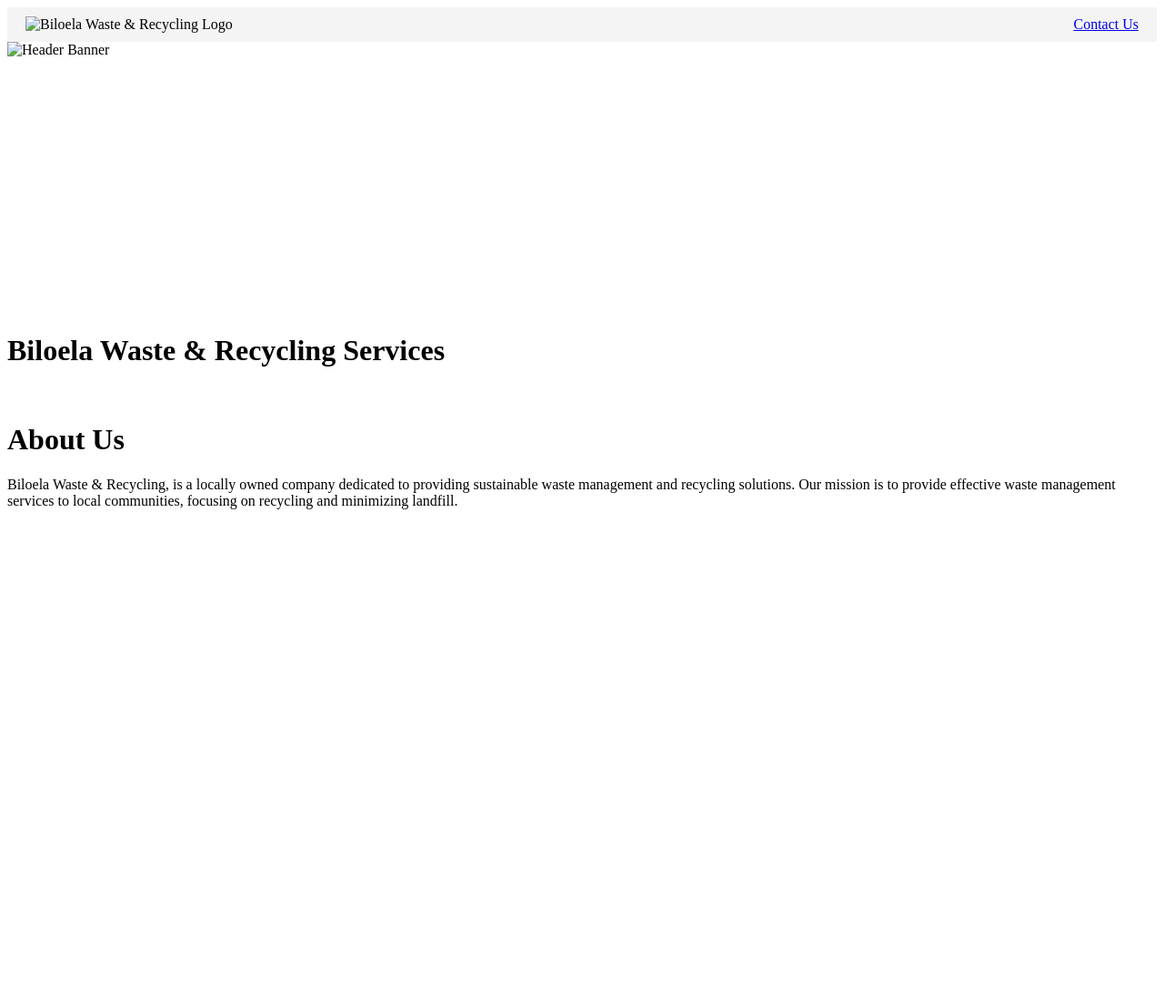
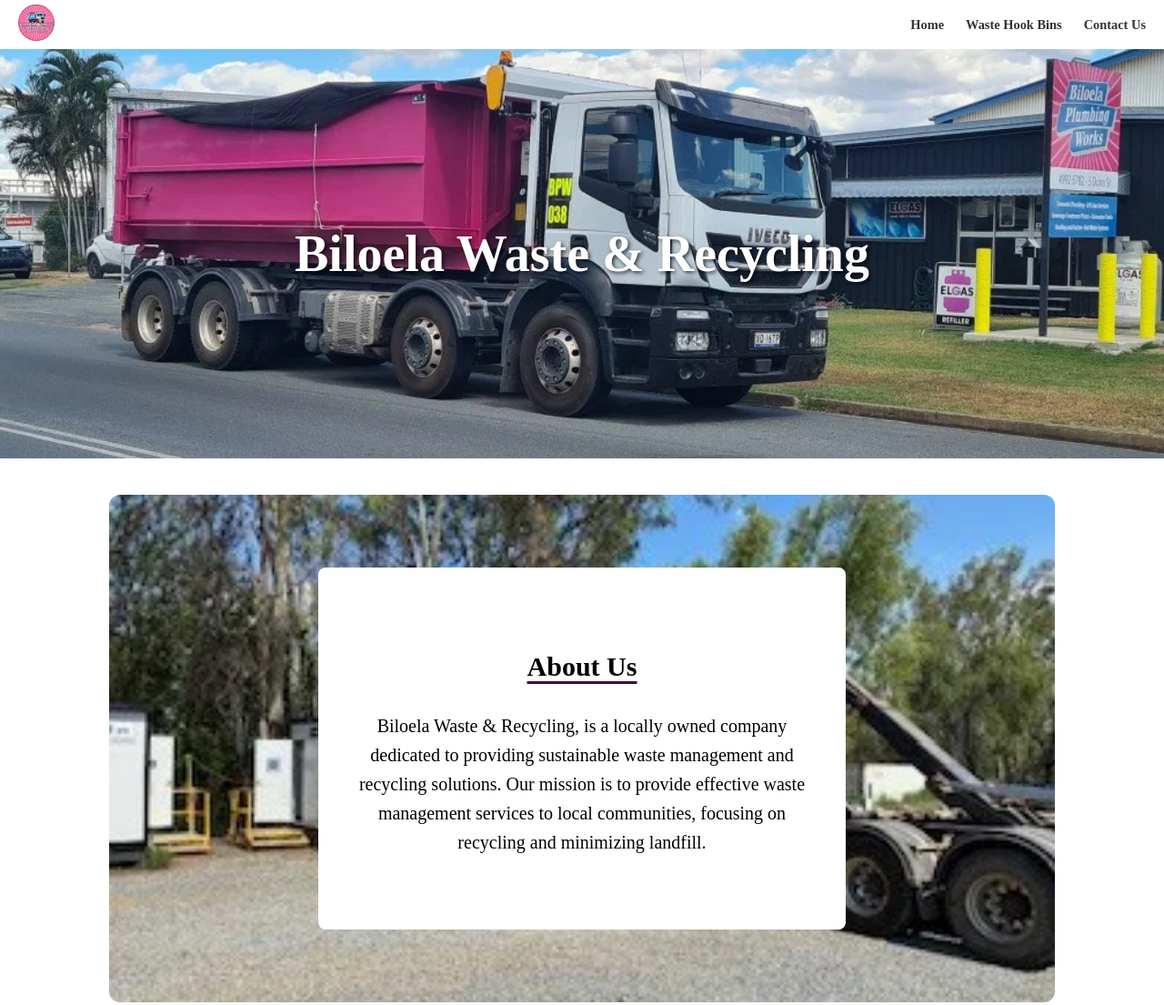
Before and after one commit to help-me202/bwrecycling, a website: page HTML/Index.html in a window 1280 px wide. Shown: the whole page at 91% size. Before the commit the page ends 800 px from the top, so only its background shows below. Drawn offline with Linux system fonts and the light colour scheme; files that its build step writes are made by us from their sources; a web font is replaced by a local one.

Commit message:
waste and render

```diff
--- a/CSS/index.css
+++ b/CSS/index.css
@@ -1,16 +1,86 @@
+body {
+  margin: 0;
+  font-family: 'Frank Ruhl Libre', serif;
+}
+
 .top-banner {
   display: flex;
   justify-content: space-between;
   align-items: center;
-  background-color: #f4f4f4;
-  padding: 10px 20px;
+  background-color: #ffffff;
+  padding: 5px 20px;
+  position: sticky;
+  top: 0;
+  z-index: 1000;
 }
+
 .banner-left-img img {
-  height: 60px; /* Adjust height to fit your specific logo */
+  height: 40px;
+  /* Adjust height to fit your specific logo */
 }
+
+.persistent-link {
+  color: #333333;
+  text-decoration: none;
+  font-weight: bold;
+  margin-left: 20px;
+  transition: color 0.3s ease;
+}
+
+.persistent-link:hover {
+  color: #4a0638;
+}
+
+.header-image-container {
+  position: relative;
+  text-align: center;
+}
+
 .header-image-container img {
   width: 100%;
-  height: 300px;
+  height: 450px;
   object-fit: cover;
   display: block;
 }
+
+.header-image-container h1 {
+  position: absolute;
+  top: 50%;
+  left: 50%;
+  transform: translate(-50%, -50%);
+  color: #ffffff;
+  text-shadow: 2px 2px 4px rgba(0, 0, 0, 0.7);
+  margin: 0;
+  font-size: 3.5rem;
+}
+
+.about-us-section {
+  background-image: url('../Images/About-us.webp');
+  background-size: cover;
+  background-position: center;
+  padding: 80px 20px;
+  margin: 40px auto;
+  width: 90%;
+  max-width: 1000px;
+  border-radius: 12px;
+  display: block;
+}
+
+.about-us-text-block {
+  background-color: #ffffff;
+  padding: 60px 40px;
+  max-width: 500px;
+  margin: 0 auto;
+  border-radius: 8px;
+  /* Slightly rounded corners */
+  text-align: center;
+  font-size: 1.25rem;
+  line-height: 1.6;
+}
+
+.about-us-text-block h2 {
+  text-decoration: underline;
+  text-decoration-color: #4a0638;
+  text-decoration-thickness: 3px;
+  text-underline-offset: 6px;
+}
--- a/HTML/Index.html
+++ b/HTML/Index.html
@@ -3,31 +3,66 @@
   <head>
     <meta charset="UTF-8" />
     <meta name="viewport" content="width=device-width, initial-scale=1.0" />
-    <title>Home</title>
-    <link rel="stylesheet" href="index.css" />
+    <meta
+      name="description"
+      content="Biloela Plumbing Works is a trusted local family-owned business providing professional plumbing, gas delivery, and excavation services to the Banana Shire since 1962."
+    />
+    <link rel="preconnect" href="https://fonts.googleapis.com" />
+    <link rel="preconnect" href="https://fonts.gstatic.com" crossorigin />
+    <link
+      href="https://fonts.googleapis.com/css2?family=Frank+Ruhl+Libre:wght@300;400;500;700;900&display=swap"
+      rel="stylesheet"
+    />
+    <link rel="stylesheet" type="text/css" href="../CSS/index.css" />
+    <style>
+      body {
+        display: flex;
+        flex-direction: column;
+        min-height: 100vh;
+      }
+      .site-footer {
+        margin-top: auto;
+      }
+    </style>
+    <title>Home - bw-recycling.com</title>
   </head>
   <body>
     <header class="top-banner">
       <div class="banner-left-img">
-        <img src="logo.png" alt="Biloela Waste & Recycling Logo" />
+        <img src="../Images/Logo.webp" alt="Biloela Plumbing Works Logo" />
       </div>
-      <nav class="banner-links">
-        <a href="contact.html">Contact Us</a>
-      </nav>
+      <div>
+        <a href="index.html" class="persistent-link" style="font-size: 0.9rem"
+          ><span>Home</span></a
+        >
+        <a
+          href="waste hook bins.html"
+          class="persistent-link"
+          style="font-size: 0.9rem"
+          ><span>Waste Hook Bins</span></a
+        >
+        <a
+          href="contact us.html"
+          class="persistent-link"
+          style="font-size: 0.9rem"
+          ><span>Contact Us</span></a
+        >
+      </div>
     </header>
-
     <div class="header-image-container">
-      <img src="header-image.jpg" alt="Header Banner" />
+      <img src="../Images/truck.webp" alt="Biloela Waste & Recycling Truck" />
+      <h1>Biloela Waste & Recycling</h1>
     </div>
-
-    <h1>Biloela Waste & Recycling Services</h1>
-    <br />
-    <h1>About Us</h1>
+    <section class="about-us-section">
+      <div class="about-us-text-block">
+        <h2>About Us</h2>
         <p>
           Biloela Waste & Recycling, is a locally owned company dedicated to
           providing sustainable waste management and recycling solutions. Our
           mission is to provide effective waste management services to local
           communities, focusing on recycling and minimizing landfill.
         </p>
+      </div>
+    </section>
   </body>
 </html>
```
Also changed, not shown: CSS/waste hook bins.css (added, +121 -0 lines), HTML/waste hook bins.html (added, +110 -0 lines), package.json (added, +15 -0 lines), server.js (added, +22 -0 lines), Images/About-us.webp (added), Images/bin1.webp (added), Images/bin2.webp (added), Images/bin3.webp (added). Lines whose indentation alone changed are shown as unchanged.
